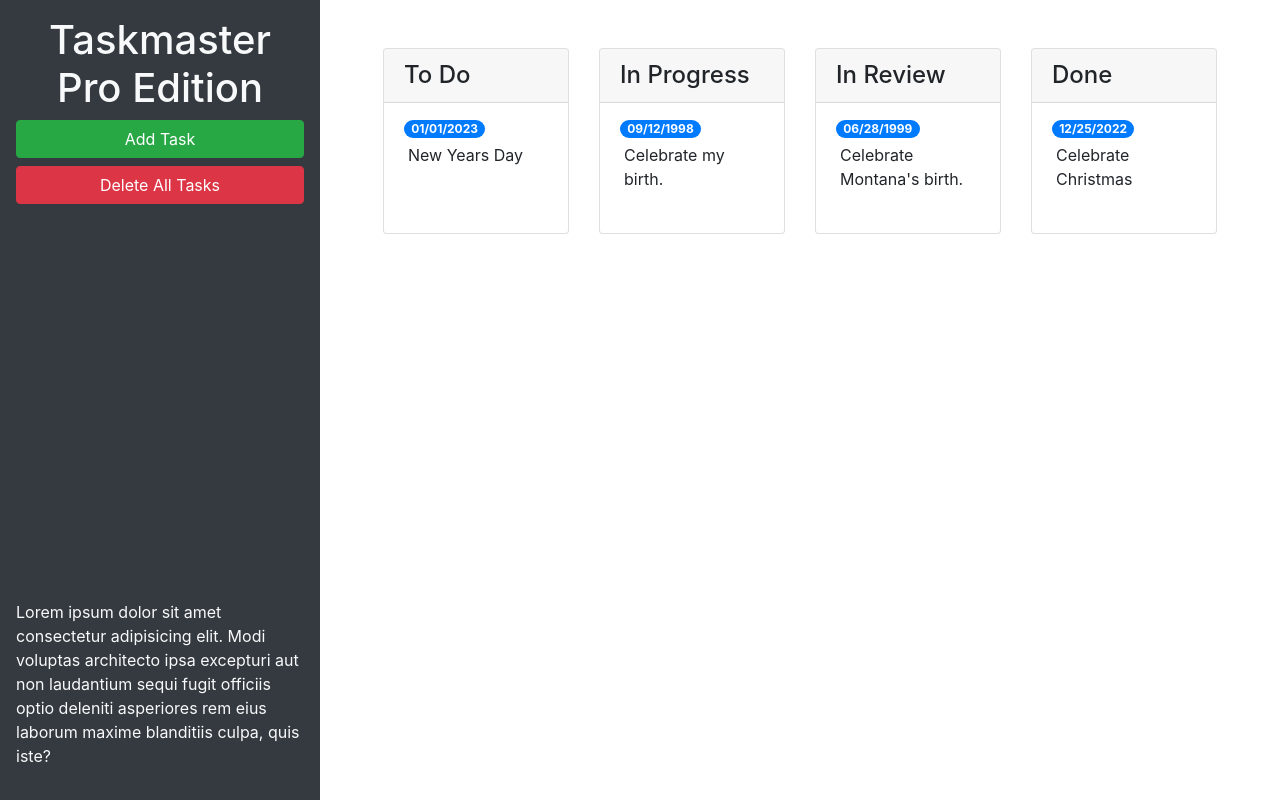
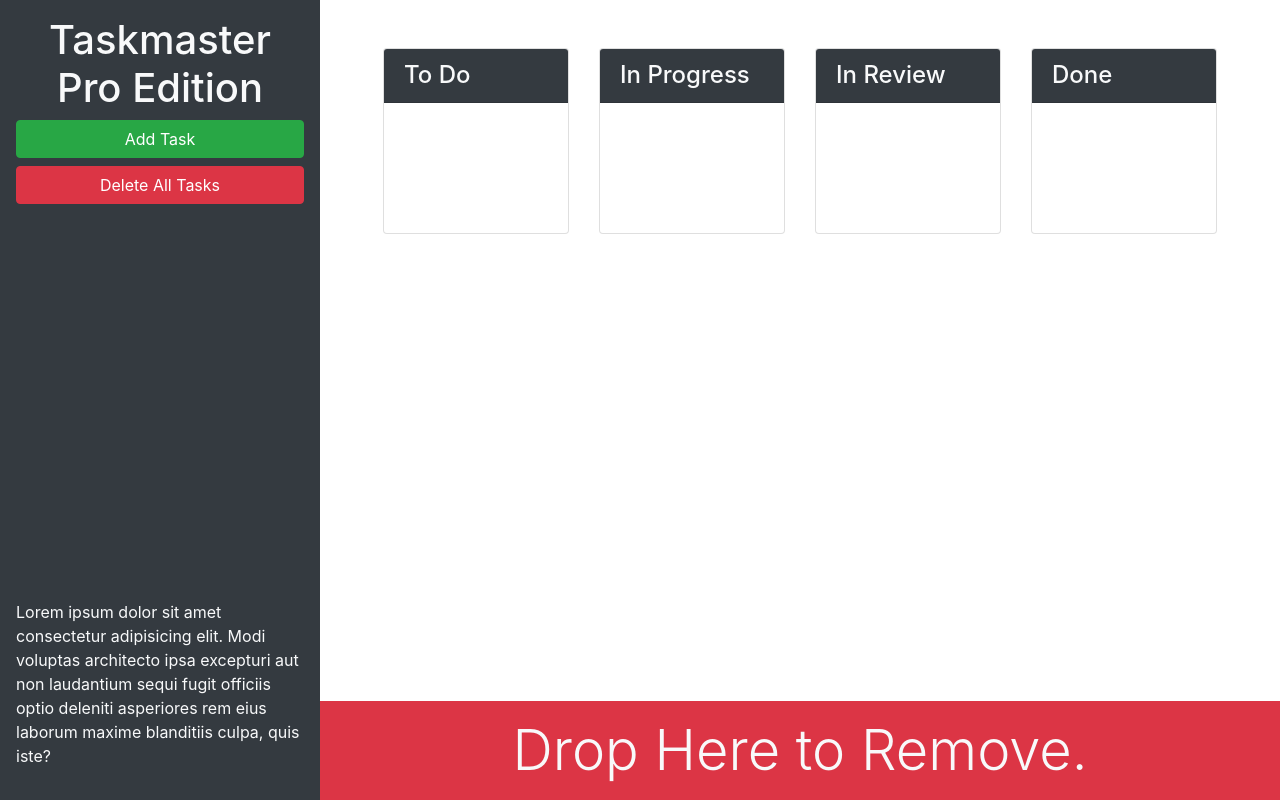
Before and after one commit to AlexStandfield/Alex-Standfield-Taskmaster-Pro, a website: page index.html in a window 1280 px wide. Drawn offline with nearby package versions, Linux system fonts and the light colour scheme.

Commit message:
bootstrap tasks finished and trash finsihed

```diff
--- a/index.html
+++ b/index.html
@@ -13,71 +13,58 @@
 <body>
 
   <div class="row min-vh-100 no-gutters">
-    <header class="col-12 col-lg-3 bg-dark text-light d-flex flex-column p-4 p-lg-3">
+    <header class="col-12 col-lg-3 bg-dark text-light sticky-top d-flex flex-column p-4 p-lg-3">
       <h1 class="text-center">Taskmaster Pro Edition</h1>
       <button id="create-task" class="btn btn-block btn-success" data-toggle="modal" data-target="#task-form-modal">Add
         Task</button>
       <button id="remove-tasks" class="btn btn-block btn-danger">Delete All Tasks</button>
-      <p class="mt-auto">Lorem ipsum dolor sit amet consectetur adipisicing elit. Modi voluptas architecto ipsa
+      <p class="mt-auto d-none d-lg-block">Lorem ipsum dolor sit amet consectetur adipisicing elit. Modi voluptas architecto ipsa
         excepturi aut non
         laudantium sequi fugit officiis optio deleniti asperiores rem eius laborum maxime blanditiis culpa, quis iste?
       </p>
     </header>
-    <main class="col-12 col-lg-9">
+    <main class="col-12 col-lg-9 d-flex flex-column">
       <div class="m-5 row justify-content-around">
         <!-- To Do Start -->
         <div class="col-12 col-md-6 col-xl-3 mb-3">
           <div class="card">
-            <h4 class="card-header">To Do</h4>
-            <ul id="list-toDo" class="list-group list-group-flush">
-              <li class="list-group-item">
-                <span class="badge badge-primary badge-pill">01/01/2023</span>
-                <p class="m-1">New Years Day</p>
-              </li>
-            </ul>
+            <h4 class="card-header bg-dark text-light">To Do</h4>
+            <ul id="list-toDo" class="list-group list-group-flush"></ul>
           </div>
         </div>
         <!-- To Do End -->
         <!-- In Progress Start -->
         <div class="col-12 col-md-6 col-xl-3 mb-3">
           <div class="card">
-            <h4 class="card-header">In Progress</h4>
-            <ul id="list-inProgress" class="list-group list-group-flush">
-              <li class="list-group-item">
-                <span class="badge badge-primary badge-pill">09/12/1998</span>
-                <p class="m-1">Celebrate my birth.</p>
-              </li>
-            </ul>
+            <h4 class="card-header bg-dark text-light">In Progress</h4>
+            <ul id="list-inProgress" class="list-group list-group-flush"></ul>
           </div>
         </div>
         <!-- In Progress End -->
         <!-- In Review Start -->
         <div class="col-12 col-md-6 col-xl-3 mb-3">
           <div class="card">
-            <h4 class="card-header">In Review</h4>
-            <ul id="list-inReview" class="list-group list-group-flush">
-              <li class="list-group-item">
-                <span class="badge badge-primary badge-pill">06/28/1999</span>
-                <p class="m-1">Celebrate Montana's birth.</p>
-              </li>
-            </ul>
+            <h4 class="card-header bg-dark text-light">In Review</h4>
+            <ul id="list-inReview" class="list-group list-group-flush"></ul>
           </div>
         </div>
         <!-- In Review End -->
         <!-- Done Start -->
         <div class="col-12 col-md-6 col-xl-3 mb-3">
           <div class="card">
-            <h4 class="card-header">Done</h4>
-            <ul id="list-done" class="list-group list-group-flush">
-              <li class="list-group-item">
-                <span class="badge badge-primary badge-pill">12/25/2022</span>
-                <p class="m-1">Celebrate Christmas</p>
-              </li>
-            </ul>
+            <h4 class="card-header bg-dark text-light">Done</h4>
+            <ul id="list-done" class="list-group list-group-flush"></ul>
           </div>
         </div>
         <!-- Done End -->
       </div>
+      <!-- Trash Start -->
+      <div id="trash" class="mt-auto">
+        <div class="w-100 bg-danger p-3 text-center text-light display-4">
+          Drop Here to Remove.
+        </div>
+      </div>
+      <!-- Trash End -->
     </main>
   </div>
 
```
